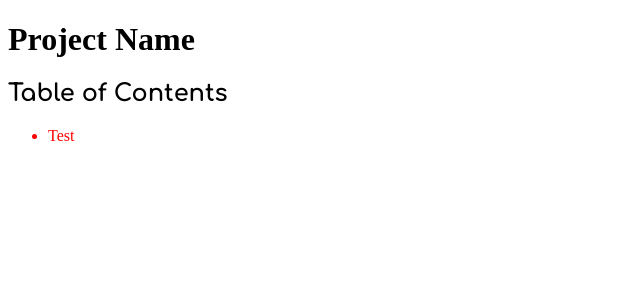
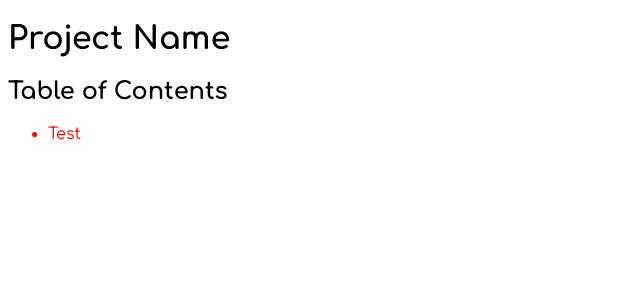
Before and after one commit to Newfies/.template-README, a Jekyll site: the page built from index.md, in a window 1280 px wide. Shown: the top 300 px of the page, without its empty margins (0-640 px from the left). Built offline with Jekyll 4.4.1, drawn with Linux system fonts in a browser that asks for light colours.

Commit message:
Update styles.css

```diff
--- a/assets/css/styles.css
+++ b/assets/css/styles.css
@@ -1,9 +1,16 @@
 @import url('https://fonts.googleapis.com/css2?family=Comfortaa:wght@300..700&display=swap');
+
+main {
+  font-family: "Comfortaa", sans-serif;
+  font-optical-sizing: auto;
+  font-weight: 400;
+  font-style: normal;
+}
 
 .hd {
   font-family: "Comfortaa", sans-serif;
   font-optical-sizing: auto;
-  font-weight: 400;
+  font-weight: 500;
   font-style: normal;
 }
 
```
